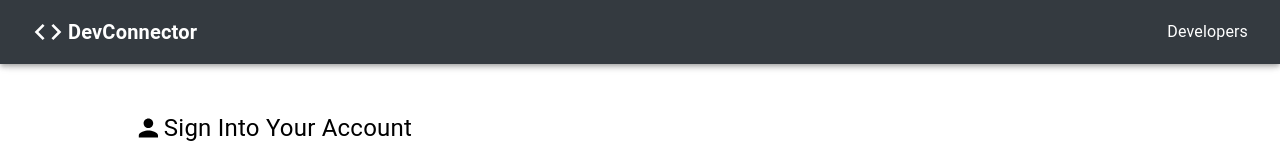
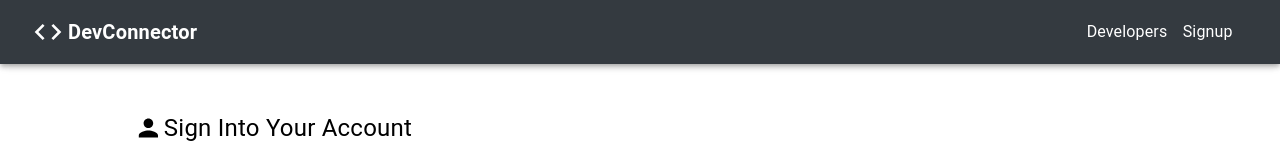
Before and after one commit to Sharan-ram/devconnector-web, a React (Create React App) app: page /account/login in a window 1280 px wide. Shown: the top 160 px of the page. Built offline with nearby package versions, Linux system fonts and the light colour scheme.

Commit message:
Add login and signup to Top Navigation

```diff
--- a/src/components/layout/TopNavigation.js
+++ b/src/components/layout/TopNavigation.js
@@ -1,5 +1,5 @@
 import React from "react";
-import { Redirect } from "react-router-dom";
+import { withRouter } from "react-router-dom";
 import { useSelector, useDispatch } from "react-redux";
 
 import AppBar from "@material-ui/core/AppBar";
@@ -41,11 +41,12 @@ const useStyles = makeStyles({
   developerLink: {
     justifySelf: "end",
     display: "grid",
-    gridTemplateColumns: "1fr",
+    gridTemplateColumns: "1fr 1fr",
+    justifyItems: "center",
   },
 });
 
-const TopNavigation = () => {
+const TopNavigationComponent = ({ location: { pathname } }) => {
   const classes = useStyles();
   const dispatch = useDispatch();
   const { isAuthenticated } = useSelector((state) => state.auth);
@@ -65,7 +66,7 @@ const TopNavigation = () => {
         <div>
           <NavLink to="/users/profiles/all">Developers</NavLink>
         </div>
-        {isAuthenticated && (
+        {isAuthenticated ? (
           <>
             <div>
               <NavLink to="/posts">Posts</NavLink>
@@ -79,10 +80,20 @@ const TopNavigation = () => {
               </NavLink>
             </div>
           </>
+        ) : pathname === "/account/login" ? (
+          <div>
+            <NavLink to="/account/register">Signup</NavLink>
+          </div>
+        ) : (
+          <div>
+            <NavLink to="/login">Login</NavLink>
+          </div>
         )}
       </div>
     </AppBar>
   );
 };
 
+const TopNavigation = withRouter(TopNavigationComponent);
+
 export default TopNavigation;
```
